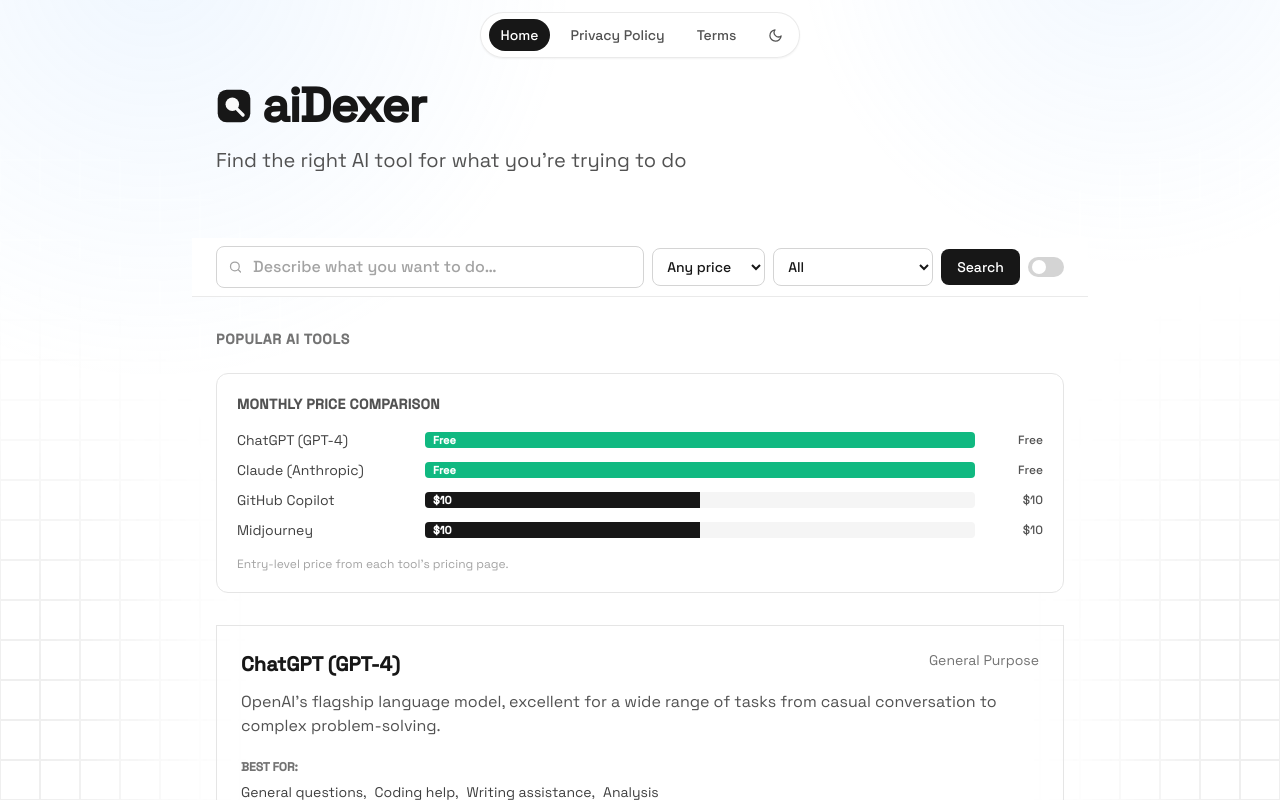
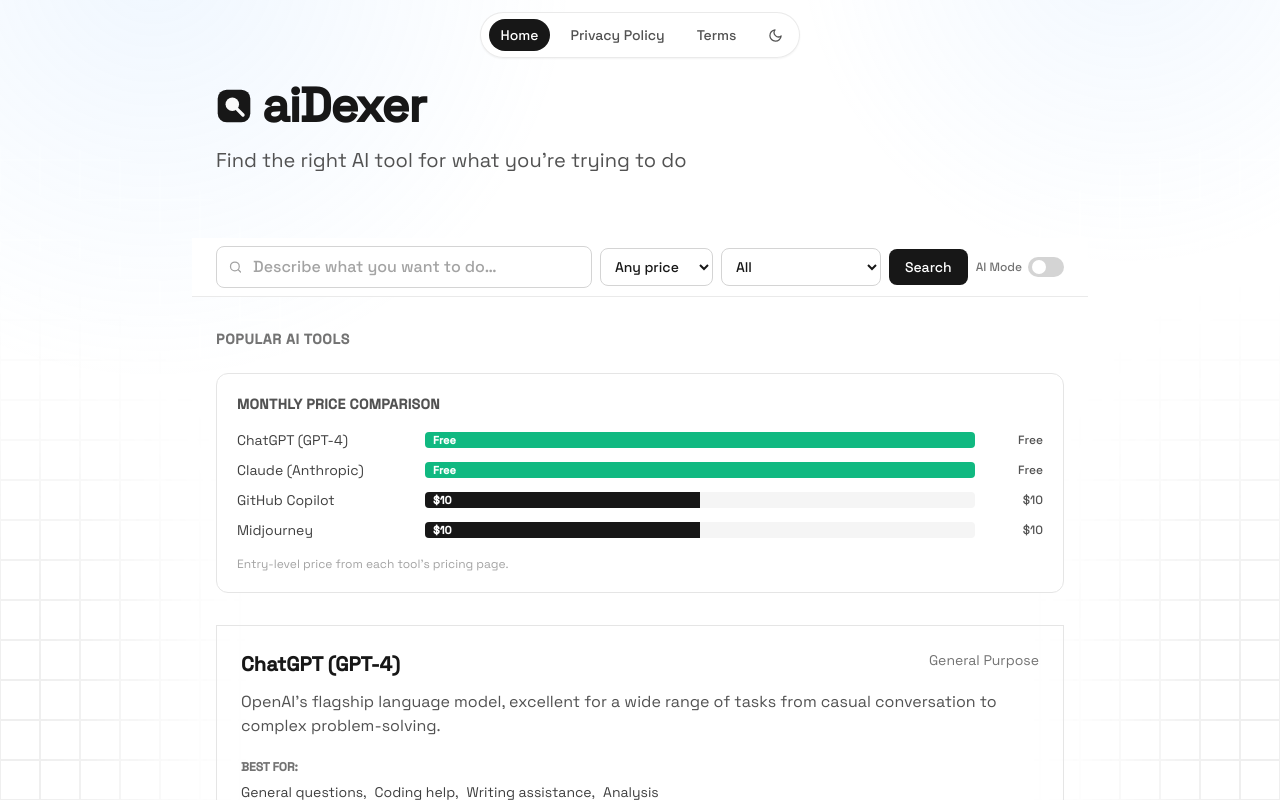
Before and after one commit to miki8013/aiDexer, a Next.js app: page / in a window 1280 px wide. Shown: the top 800 px of the page. Built offline with nearby package versions, Linux system fonts and the light colour scheme.

Commit message:
Label the AI Mode toggle on desktop and highlight it when active

```diff
--- a/src/app/page.tsx
+++ b/src/app/page.tsx
@@ -966,9 +966,9 @@
                   role="switch"
                   aria-checked={useAi}
                   onClick={() => setUseAi((prev) => !prev)}
-                  aria-label="AI Mode"
-                  className="hidden md:flex shrink-0 items-center"
+                  className="hidden md:flex shrink-0 items-center gap-1.5 text-xs font-medium text-neutral-500 dark:text-neutral-400 hover:text-neutral-900 dark:hover:text-neutral-100"
                 >
+                  <span className={useAi ? 'text-neutral-900 dark:text-neutral-100 font-semibold' : ''}>AI Mode</span>
                   <span className={`relative inline-flex h-5 w-9 items-center rounded-full transition-colors ${useAi ? 'bg-neutral-900 dark:bg-white' : 'bg-neutral-300 dark:bg-neutral-700'}`}>
                     <span className={`inline-block h-3.5 w-3.5 transform rounded-full transition-transform ${useAi ? 'translate-x-5 bg-white dark:bg-neutral-900' : 'translate-x-1 bg-white'}`} />
                   </span>
```
